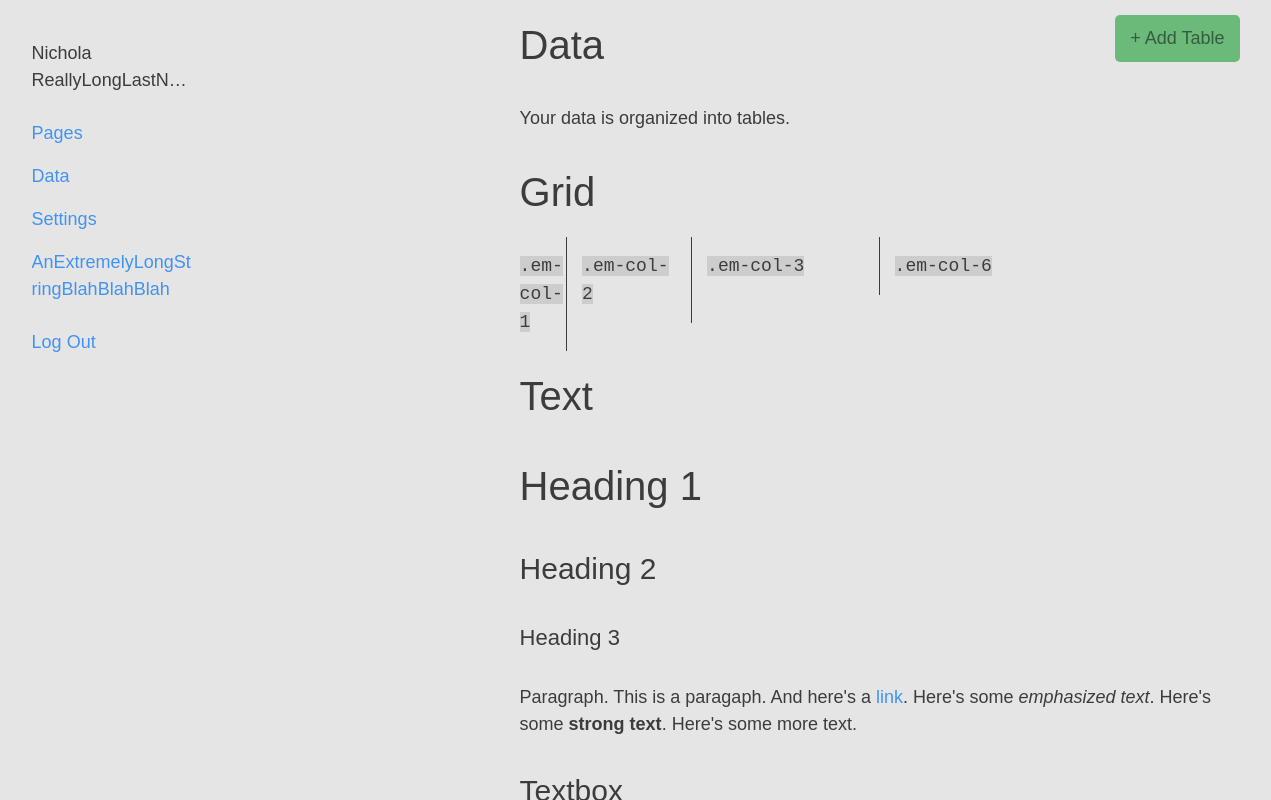
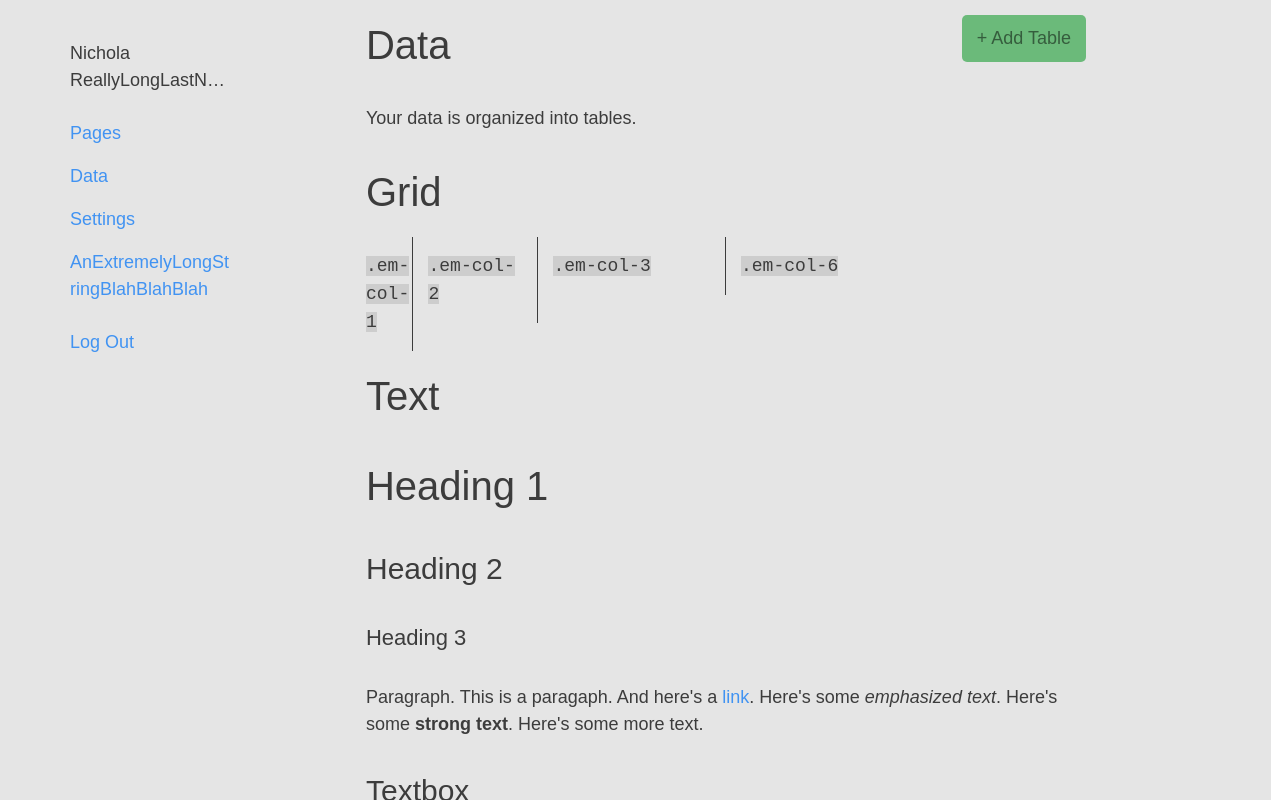
Before and after one commit to EmuxoApp/emuxo-css, a plain HTML site: page docs/index.html in a window 1536 px wide. Shown: the whole page, without its empty margins (42-1313 px from the left). Drawn offline with Linux system fonts and the light colour scheme; a web font is replaced by a local one.

Commit message:
Add padding-right/left to .em-dashboard children
This change ensures that the .em-dashboard-main and .em-dashboard-nav
are still centered on wide screens.

```diff
--- a/src/emuxo-base.styl
+++ b/src/emuxo-base.styl
@@ -303,6 +303,14 @@ button.em-button-link
     overflow: hidden
     overflow-wrap: break-word
 
+@media(min-width:1500px)
+
+  .em-dashboard-nav
+    padding-left: 5%
+
+  .em-dashboard-main
+    padding-right: 20%
+
 @media(max-width:700px)
 
   .em-dashboard-main
```
Also changed, not shown: docs/emuxo.css.
